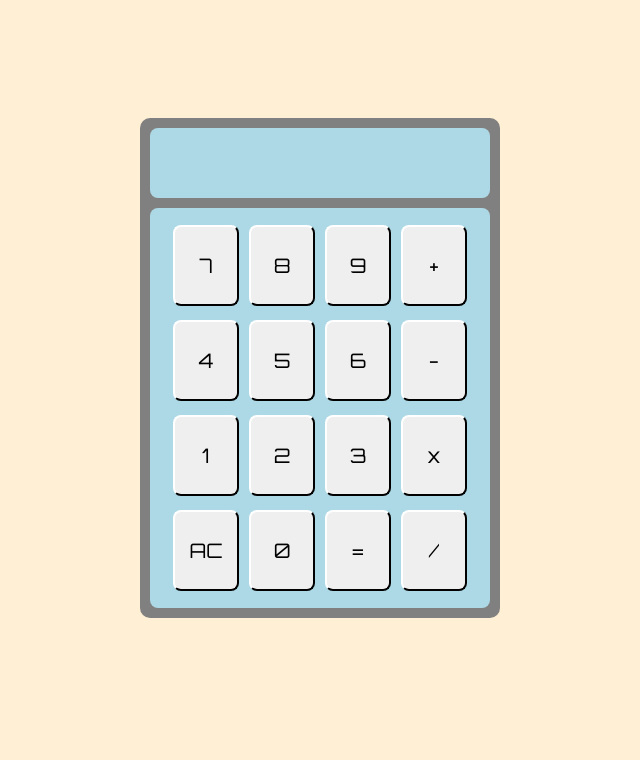
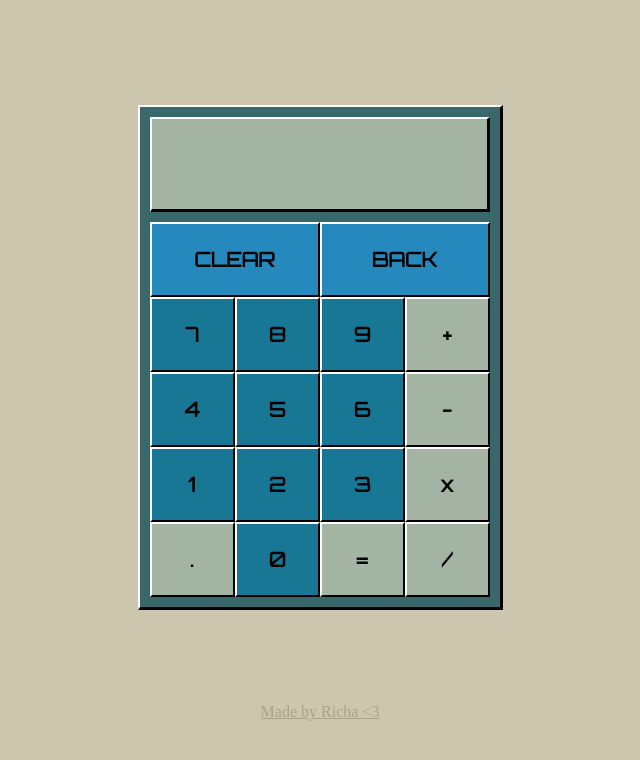
Before and after one commit to richa130/calculator, a plain HTML site: page index.html in a window 1280 px wide. Shown: the whole page, without its empty margins (320-960 px from the left). Drawn offline with Linux system fonts and the light colour scheme.

Commit message:
Refactor UI with new style/buttons

```diff
--- a/calculator.js
+++ b/calculator.js
@@ -1,7 +1,7 @@
 const display = document.querySelector('.display');
 const numbers = document.querySelectorAll('.number');
 const operators = document.querySelectorAll('.operator');
-const buttons = document.querySelectorAll('.buttons button');
+const buttons = document.querySelectorAll('.buttons div');
 const equal = document.querySelector('.equal');
 const clear = document.querySelector('.clear');
 
@@ -118,7 +118,7 @@ function operate(operator, x, y) {
             return multiply(x, y);
         case '/':
             if(y == 0) {
-                return 'Division by 0 :(';
+                return 'Can\'t \\ by 0';
             }
             let res = divide(x, y);
             if(res % 1 != 0) {
--- a/index.html
+++ b/index.html
@@ -11,26 +11,26 @@
         <div class="calculator">
             <div class="display"></div>
             <div class="buttons">
-                <button class="number">7</button>
-                <button class="number">8</button>
-                <button class="number">9</button>
-                <button class="operator">+</button>
-                <button class="number">4</button>
-                <button class="number">5</button>
-                <button class="number">6</button>
-                <button class="operator">-</button>
-                <button class="number">1</button>
-                <button class="number">2</button>
-                <button class="number">3</button>
-                <button class="operator">x</button>
-                <button class="clear">AC</button>
-                <button class="number">0</button>
-                <button class="equal">=</button>
-                <button class="operator">/</button>
+                    <div class="clear">CLEAR</div>
+                    <div class="back">BACK</div>
+                    <div class="number">7</div>
+                    <div class="number">8</div>
+                    <div class="number">9</div>
+                    <div class="operator">+</div>
+                    <div class="number">4</div>
+                    <div class="number">5</div>
+                    <div class="number">6</div>
+                    <div class="operator">-</div>
+                    <div class="number">1</div>
+                    <div class="number">2</div>
+                    <div class="number">3</div>
+                    <div class="operator">x</div>
+                    <div class="decimal">.</div>
+                    <div class="number">0</div>
+                    <div class="equal">=</div>
+                    <div class="operator">/</div>
             </div>
         </div>
-        <!--
-        <div class="footer">Made by Richa &lt;3</div>
-        -->
+        <a class="footer" href="https://github.com/richa130/calculator" target="_blank">Made by Richa &lt;3</a>
     </body>
 </html>
--- a/style.css
+++ b/style.css
@@ -1,71 +1,92 @@
 body {
-    background-color: papayawhip;
-    font-family: 'Times New Roman', Times, serif;
+    background-color: #cdc6ae;
+    font-family: 'Orbitron', 'Times New Roman', Times, serif;
 
     display: flex;
     flex-direction: column;
-    justify-content: center;
+    justify-content: space-around;
     align-items: center;
 
-    height: 90vh;
+    height: 95vh;
 }
 
 .calculator {
-    background-color: gray;
-    border-radius: 10px;
+    background-color: #38686a;
+    border-right: 3px solid black;
+    border-bottom: 3px solid black;
+    border-left: 2px solid white;
+    border-top: 2px solid white;
 
     display: flex;
     flex-direction: column;
 
     width: 360px;
     height: 500px;
+    margin-top: 50px;
 }
 
 .display {
-    background-color: lightblue;
-    font-family: 'Orbitron';
-    font-size: 30px;
-    border-radius: 8px;
+    background-color: #a3b4a2;
+    border-right: 3px solid black;
+    border-bottom: 3px solid black;
+    border-left: 2px solid white;
+    border-top: 2px solid white;
+    font-size: 40px;
 
     display: flex;
     flex-flow: wrap;
     justify-content: flex-end;
 
-    padding: 15px;
-    margin: 10px 10px 0px;
-    height: 40px;
+    padding: 20px;
+    height: 52px;
+    margin: 10px;
 }
 
 .buttons {
     background-color: lightblue;
-    border-radius: 8px;
-
-    flex-grow: 1;
 
     display: flex;
-    justify-content: center;
-    align-items: center;
     flex-flow: wrap;
-    gap: 10px;
 
-    margin: 10px;
-    padding: 15px;
+    height: 390px;
+    margin: 0px 10px 10px;
 }
 
-.buttons button {
+.buttons div {
     color: black;
     border-bottom: 2px solid black;
     border-right: 2px solid black;
     border-left: 2px solid white;
     border-top: 2px solid white;
-    font-family: 'Orbitron';
     font-size: 20px;
-    border-radius: 8px;
+    font-weight: bold;
 
     display: flex;
     justify-content: center;
     align-items: center;
+}
 
-    width: 66px;
-    height: 81px;
+.clear, .back {
+    width: 166px;
 }
+
+.number, .operator, .decimal, .equal {
+    width: 81px;
+}
+
+.operator, .decimal, .equal {
+    background-color: #a3b4a2;
+}
+
+.number {
+    background-color: #187795;
+}
+
+.clear, .back {
+    background-color: #2589bd;
+}
+
+a {
+    font-family: 'Times New Roman';
+    color: #a9a28b;
+}
```
